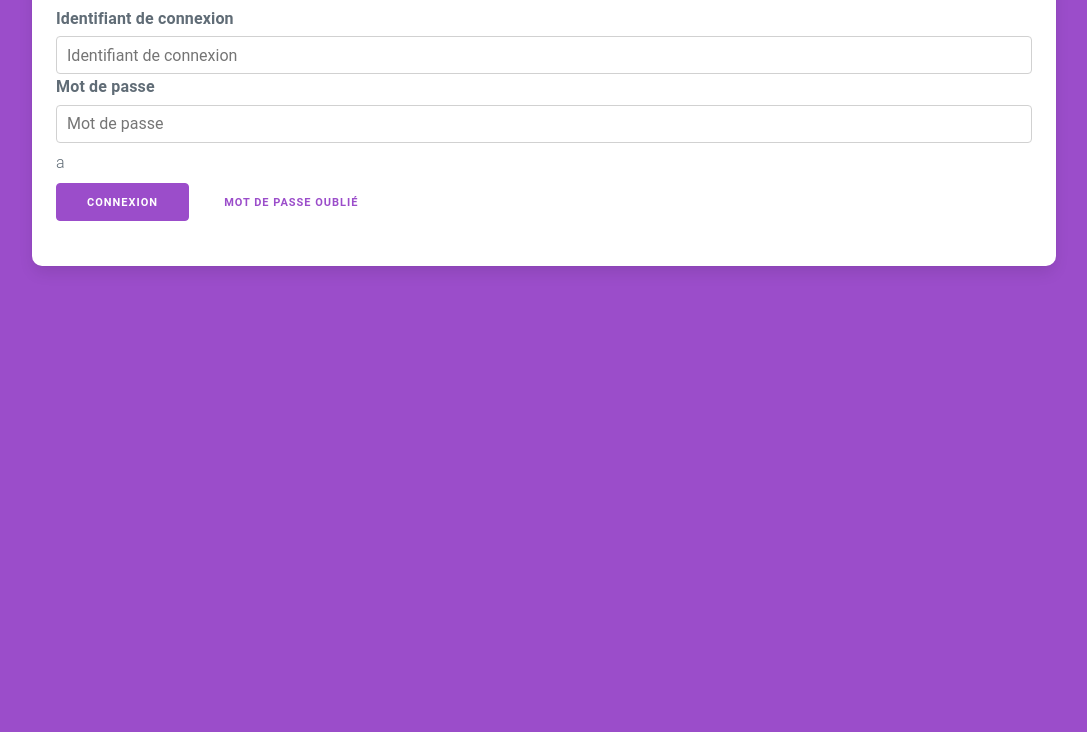
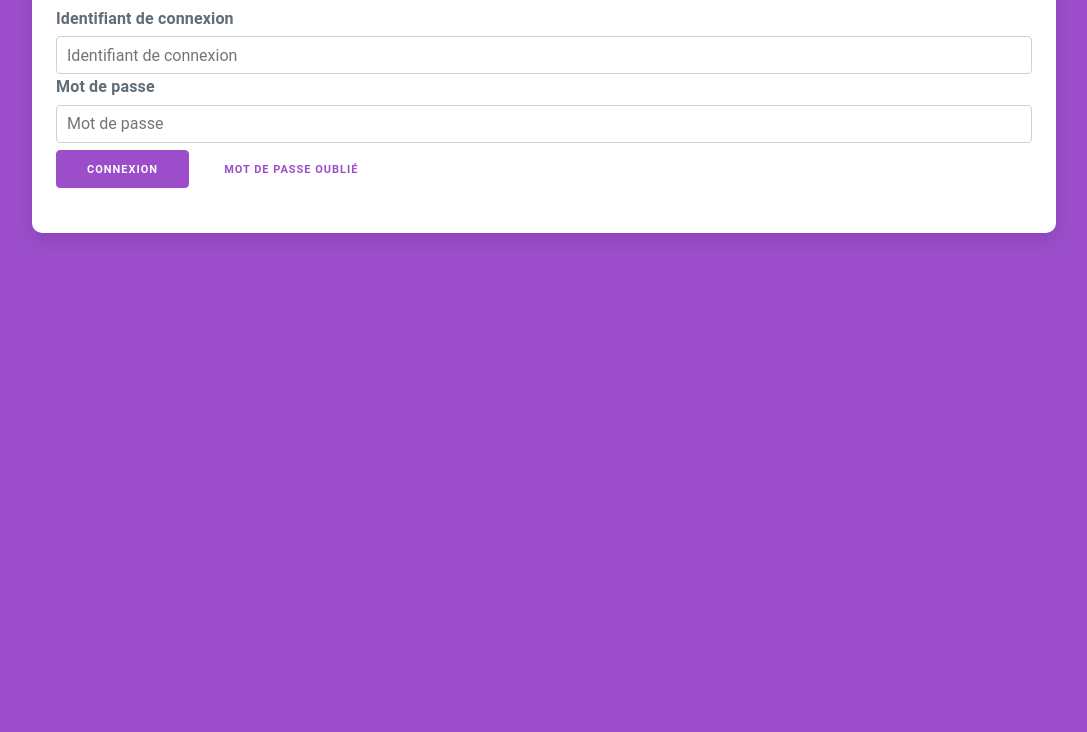
Before and after one commit to DKFN/D4G, a website built with Parcel: page frontend/src/index.html in a window 1280 px wide. Shown: the part 65-797 px from the top of the page, without its empty margins (86-1173 px from the left). Built offline with nearby package versions, Linux system fonts and the light colour scheme; no server answers.

Commit message:
Remove a A

```diff
--- a/frontend/src/index.html
+++ b/frontend/src/index.html
@@ -32,7 +32,7 @@
                         <input type="text" placeholder="Identifiant de connexion" id="login">
                         <label for="password">Mot de passe</label>
                         <input type="password" placeholder="Mot de passe" id="password">
-                        <div class="message">a</div>
+                        <div class="message"></div>
                         <button class="button" id="btn-login">Connexion</button>
                         <a class="button button-clear" to="page-forget">Mot de passe oublié</a>
                     </fieldset>
```
